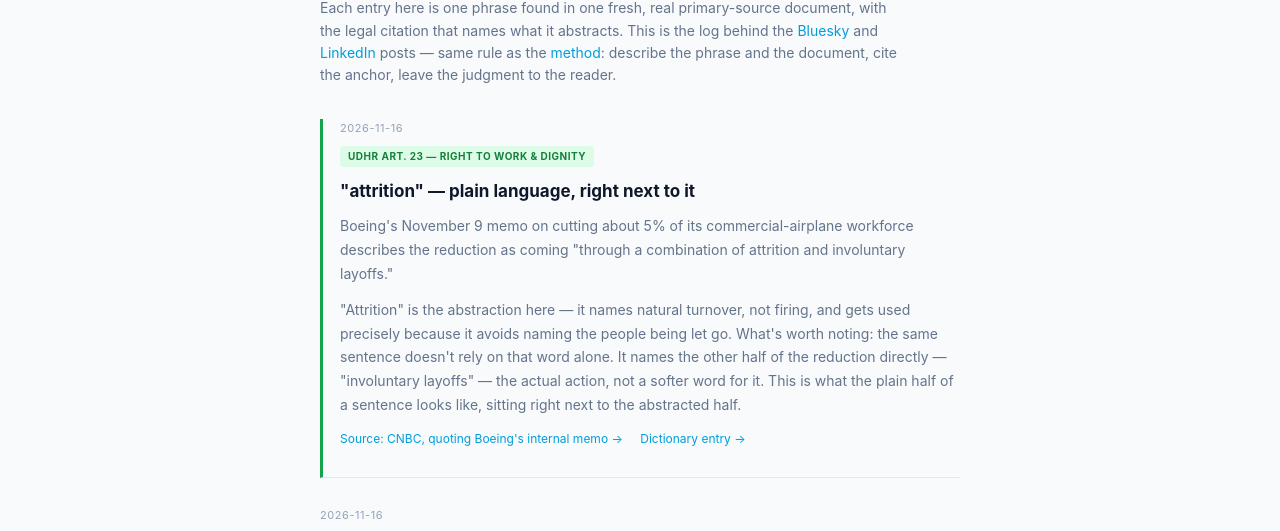
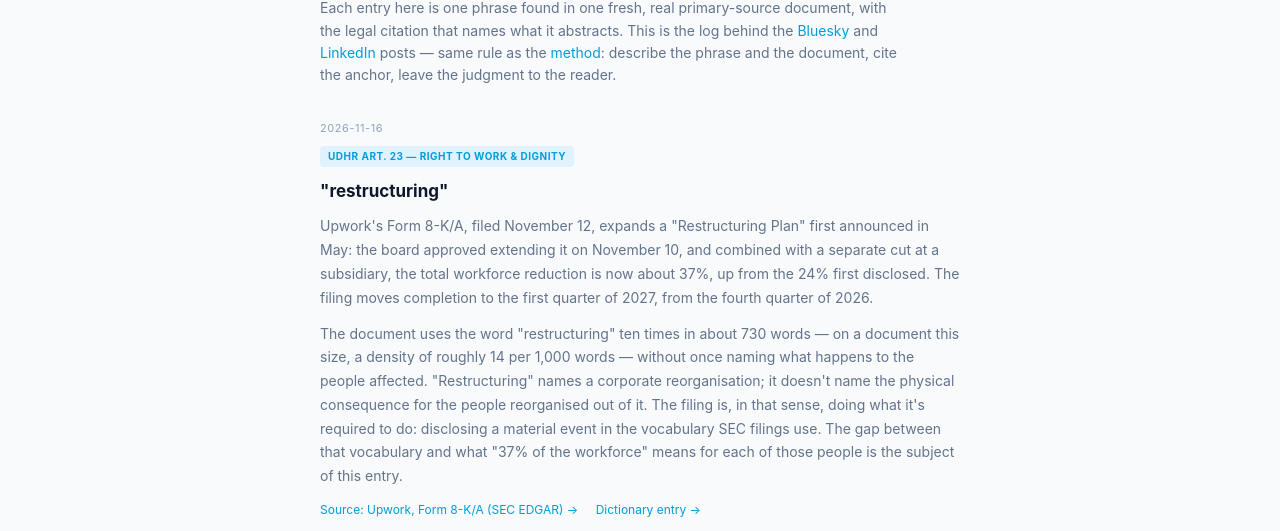
Before and after one commit to fleschurza/ldm-report, a plain HTML site: page blog.html in a window 1280 px wide. Shown: the part 268-799 px from the top of the page. Drawn offline with Linux system fonts and the light colour scheme; no server answers.

Commit message:
Add blog entry: "restructuring" (Upwork Form 8-K/A)
First Note sourced under the v0.1 short-document density exception:
a single phrase repeated 10 times in ~730 words (D~14), no second
distinct phrase needed.

Co-Authored-By: Claude Sonnet 5 <noreply@anthropic.com>

```diff
--- a/blog.html
+++ b/blog.html
@@ -59,6 +59,31 @@
   cite the anchor, leave the judgment to the reader.</p>
 
   <div id="posts">
+
+    <div class="post">
+      <div class="post-date">2026-11-16</div>
+      <div class="post-ref">UDHR Art. 23 — Right to Work &amp; Dignity</div>
+      <div class="post-phrase">"restructuring"</div>
+      <p>Upwork's Form 8-K/A, filed November 12, expands a "Restructuring Plan"
+      first announced in May: the board approved extending it on November 10,
+      and combined with a separate cut at a subsidiary, the total workforce
+      reduction is now about 37%, up from the 24% first disclosed. The filing
+      moves completion to the first quarter of 2027, from the fourth quarter of
+      2026.</p>
+      <p>The document uses the word "restructuring" ten times in about 730
+      words — on a document this size, a density of roughly 14 per 1,000
+      words — without once naming what happens to the people affected.
+      "Restructuring" names a corporate reorganisation; it doesn't name the
+      physical consequence for the people reorganised out of it. The filing is,
+      in that sense, doing what it's required to do: disclosing a material
+      event in the vocabulary SEC filings use. The gap between that vocabulary
+      and what "37% of the workforce" means for each of those people is the
+      subject of this entry.</p>
+      <div class="post-links">
+        <a href="https://www.sec.gov/Archives/edgar/data/0001627475/000162747526000058/upwork-20260507.htm">Source: Upwork, Form 8-K/A (SEC EDGAR) →</a>
+        <a href="report.html?term=restructuring">Dictionary entry →</a>
+      </div>
+    </div>
 
     <div class="post post-positive">
       <div class="post-date">2026-11-16</div>
```
